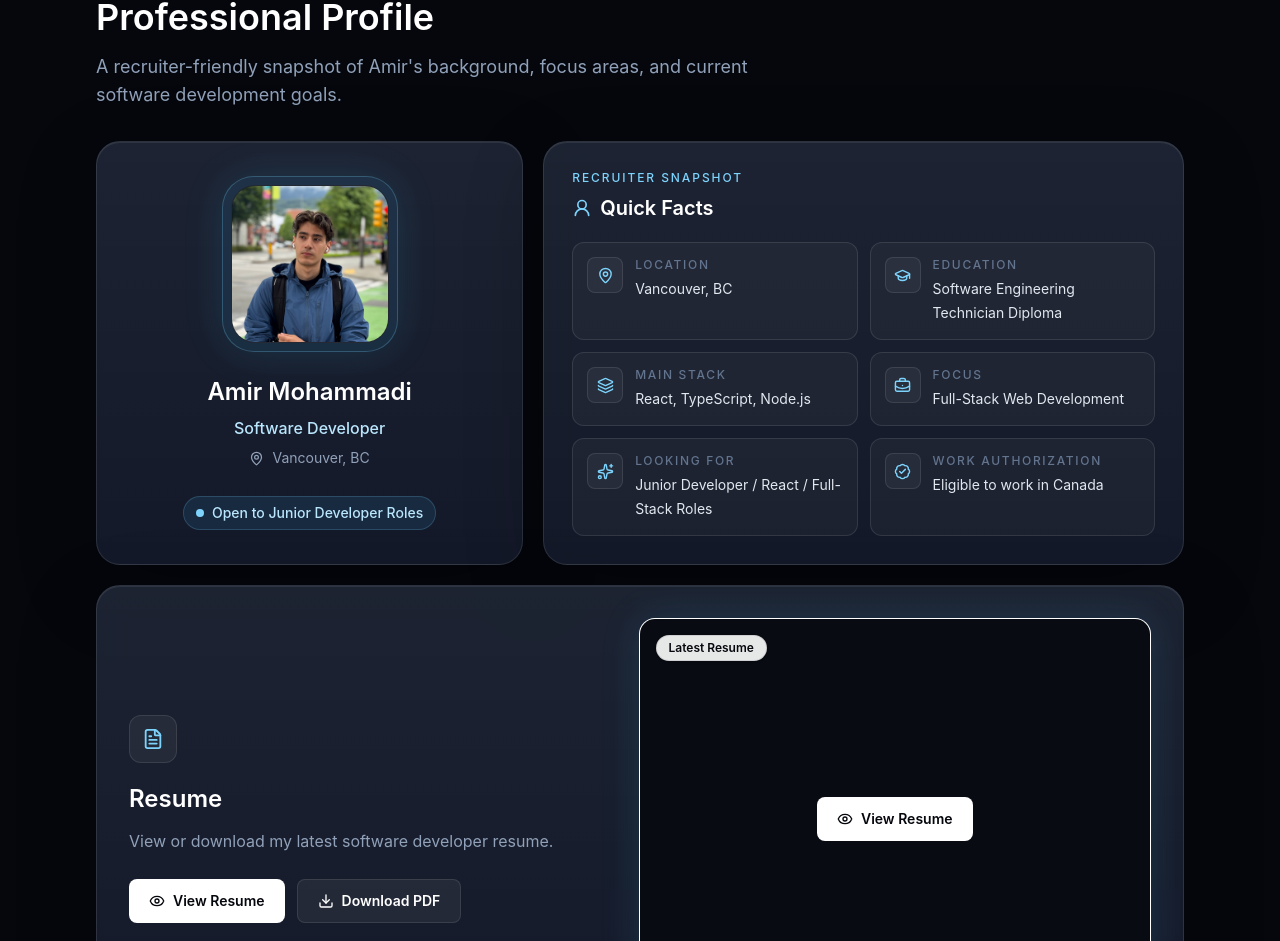
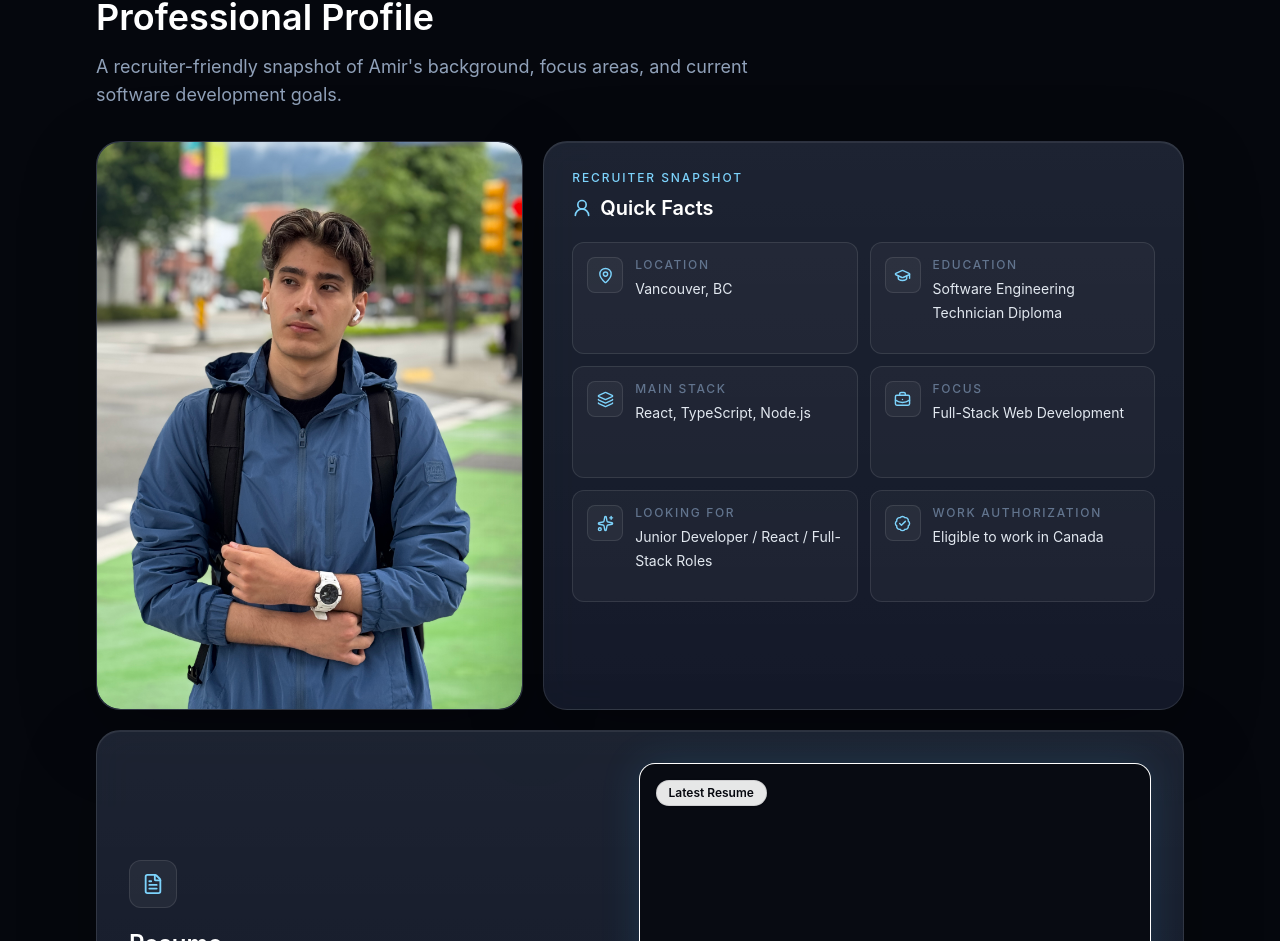
Before and after one commit to LoyaltyAriyo/portfolio, a React app: page / in a window 1280 px wide. Shown: the part 765-1706 px from the top of the page. Built offline with nearby package versions, Linux system fonts and the light colour scheme; the HTML template or start-up script is replaced by a standard one.

Commit message:
Update professional profile card layout

```diff
--- a/src/components/sections/ProfessionalProfile.tsx
+++ b/src/components/sections/ProfessionalProfile.tsx
@@ -38,11 +38,10 @@ function ProfileCard() {
   return (
     <motion.article
       variants={slideLeft}
-      className="surface-card flex h-full flex-col justify-center overflow-hidden p-6 sm:p-7"
+      className="surface-card flex min-h-[26rem] h-full items-stretch justify-center overflow-hidden p-0 lg:min-h-0"
     >
-      <div className="relative mx-auto grid size-40 place-items-center rounded-[2rem] border border-accent-300/25 bg-accent-400/10 p-2 shadow-glow sm:size-44">
-        <div className="absolute inset-3 rounded-[1.5rem] bg-[radial-gradient(circle_at_50%_18%,rgba(125,211,252,0.28),transparent_62%)]" />
-        <div className="relative grid size-full place-items-center overflow-hidden rounded-[1.5rem] border border-white/10 bg-ink-800">
+      <div className="relative grid h-full w-full place-items-center rounded-[1.5rem] shadow-glow">
+        <div className="relative grid h-full w-full place-items-center overflow-hidden rounded-[1.5rem] bg-ink-800">
           {profileImage ? (
             <img
               src={profileImage}
@@ -55,22 +54,6 @@ function ProfileCard() {
             </div>
           )}
         </div>
-      </div>
-
-      <div className="mt-6 text-center">
-        <h3 className="text-2xl font-semibold tracking-normal text-white">Amir Mohammadi</h3>
-        <p className="mt-2 text-base font-medium text-accent-200">Software Developer</p>
-        <p className="mt-2 inline-flex items-center gap-2 text-sm text-slate-400">
-          <MapPin size={15} />
-          Vancouver, BC
-        </p>
-      </div>
-
-      <div className="mt-6 flex justify-center">
-        <span className="inline-flex items-center gap-2 rounded-full border border-accent-300/20 bg-accent-400/10 px-3 py-1.5 text-sm font-medium text-accent-200">
-          <span className="size-2 rounded-full bg-accent-300" />
-          Open to Junior Developer Roles
-        </span>
       </div>
     </motion.article>
   )
@@ -96,7 +79,7 @@ function QuickFactsCard() {
         whileInView="visible"
         viewport={{ once: true, margin: '-100px' }}
         transition={{ staggerChildren: 0.05 }}
-        className="mt-5 grid gap-3 sm:grid-cols-2"
+        className="mt-5 grid auto-rows-fr gap-3 sm:grid-cols-2"
       >
         {quickFacts.map((fact, index) => {
           const Icon = factIcons[index] ?? BadgeCheck
@@ -105,7 +88,7 @@ function QuickFactsCard() {
             <motion.div
               key={fact.label}
               variants={fadeUp}
-              className="grid grid-cols-[2.25rem_1fr] gap-3 rounded-xl border border-white/10 bg-white/[0.035] p-3.5"
+              className="grid min-h-28 grid-cols-[2.25rem_1fr] gap-3 rounded-xl border border-white/10 bg-white/[0.035] p-3.5"
             >
               <span className="grid size-9 place-items-center rounded-lg border border-white/10 bg-white/[0.045] text-accent-300">
                 <Icon size={17} />
```
